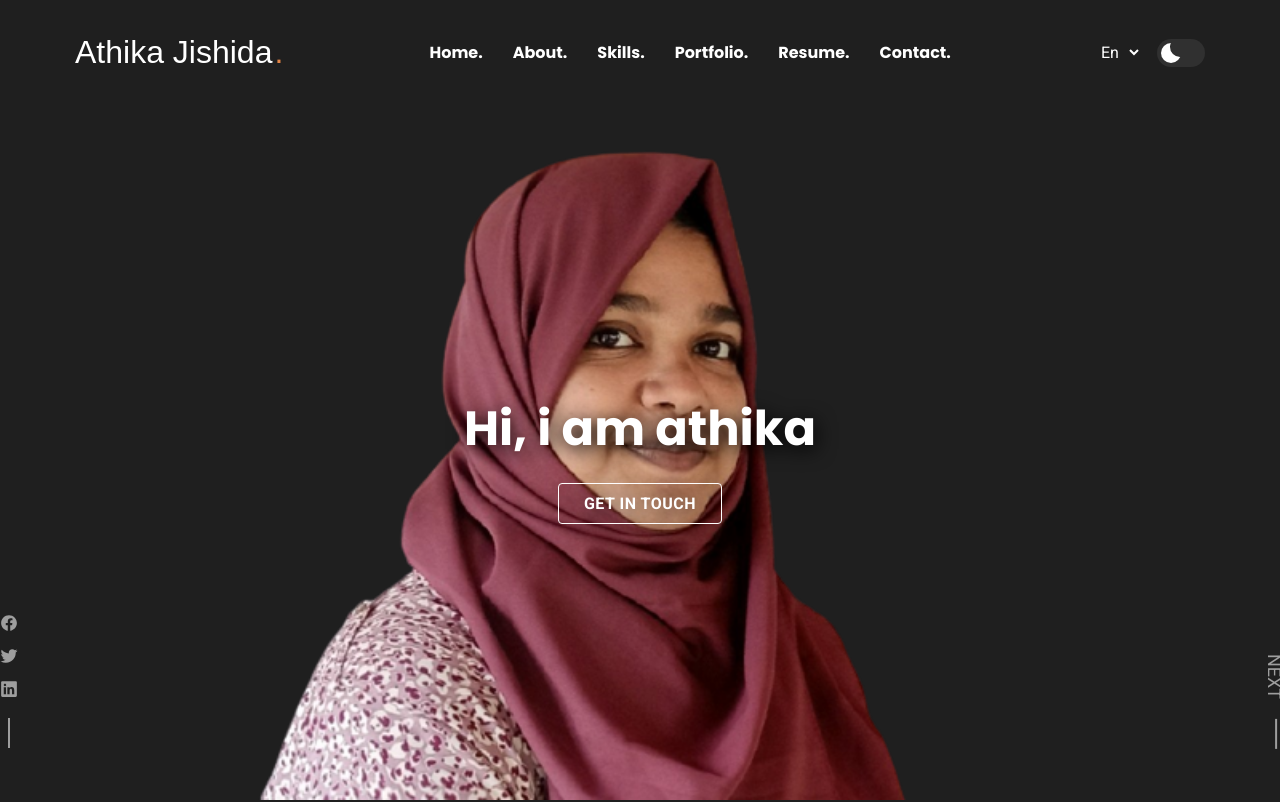
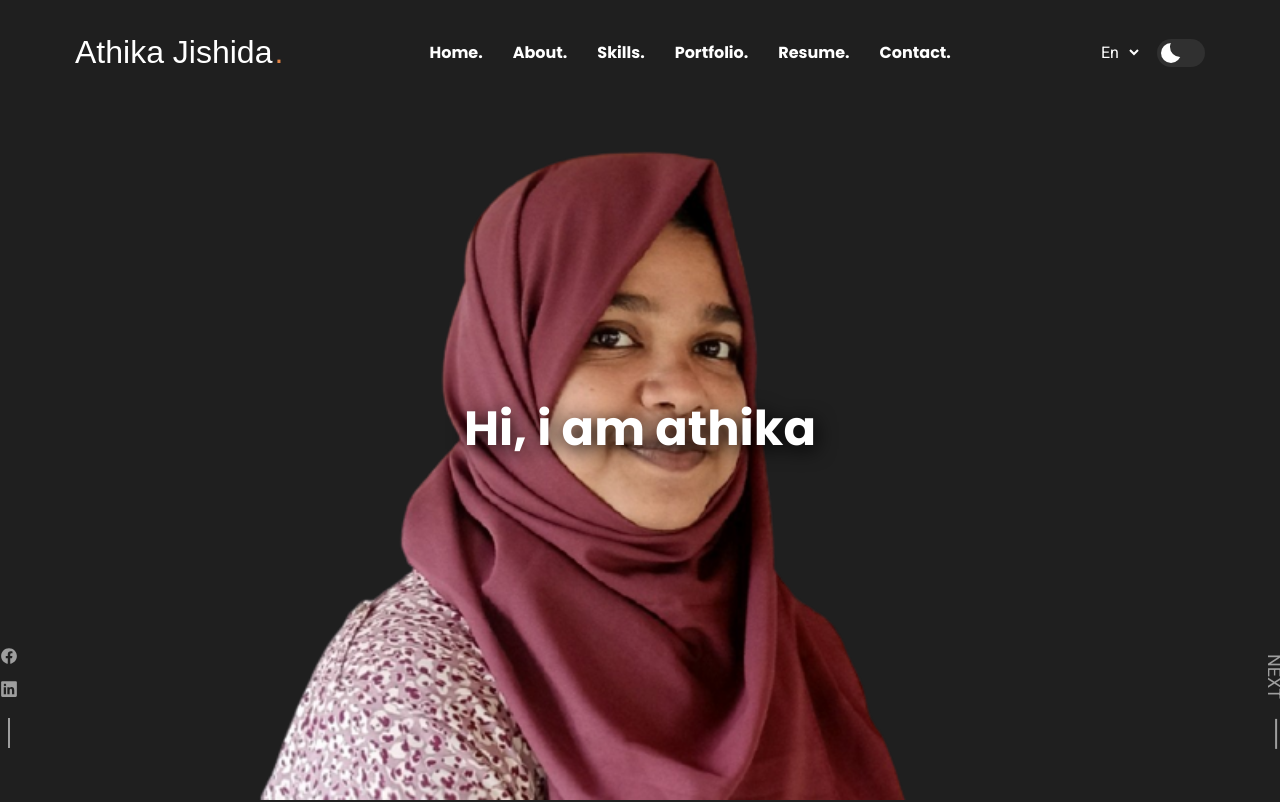
Before and after one commit to Athikajishida/AthikaPersonal-portfolio, a plain HTML site: page index.html in a window 1280 px wide. Shown: the top 802 px of the page. Drawn offline with nearby package versions, Linux system fonts and the light colour scheme; a web font is replaced by a local one.

Commit message:
Update index.html

```diff
--- a/index.html
+++ b/index.html
@@ -120,7 +120,6 @@
 
           <h2 class="h2 hero-title">Hi, i am athika </h2>
 
-          <a href="#contact" class="btn btn-primary">Get in touch</a>
 
         </div>
 
@@ -134,13 +133,7 @@
             </a>
           </li>
 
-          <li>
-            <a href="#" class="hero-social-link">
-              <ion-icon name="logo-twitter"></ion-icon>
 
-              <div class="tooltip">Twitter</div>
-            </a>
-          </li>
 
           <li>
             <a href="https://www.linkedin.com/in/athika-jishida-46242b12a/" class="hero-social-link">
@@ -253,7 +246,6 @@
           </p>
 
           <div class="btn-group">
-            <button class="btn btn-secondary">Hire me</button>
             <a href="https://drive.google.com/file/d/1zGxhzIx_oQVs0UkVcivSw_md3kseFs7V/view?usp=drive_link" target="_blank">
             <button class="btn btn-primary">Download cv</button></a>
           </div>
```
